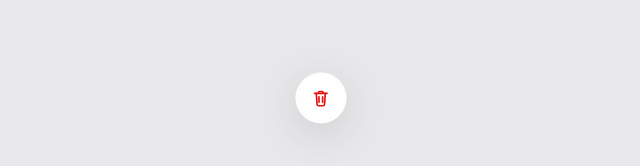
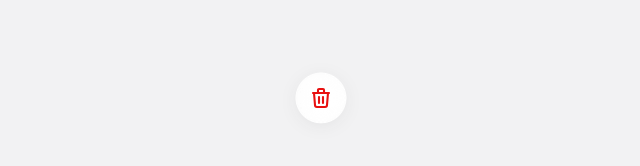
Before and after one commit to kaiser54/gooey-button, a React (Vite) app: page / in a window 1280 px wide. Shown: the part 302-468 px from the top of the page, without its empty margins (319-959 px from the left). Built offline with nearby package versions, Linux system fonts and the light colour scheme.

Commit message:
Use Inter, tighten the gap, and soften the shadow.

```diff
--- a/index.html
+++ b/index.html
@@ -5,6 +5,12 @@
     <link rel="icon" type="image/svg+xml" href="/favicon.svg" />
     <meta name="viewport" content="width=device-width, initial-scale=1.0" />
     <meta name="theme-color" content="#e8e8ea" />
+    <link rel="preconnect" href="https://fonts.googleapis.com" />
+    <link rel="preconnect" href="https://fonts.gstatic.com" crossorigin />
+    <link
+      href="https://fonts.googleapis.com/css2?family=Inter:wght@600&display=swap"
+      rel="stylesheet"
+    />
     <title>Gooey</title>
   </head>
   <body>
--- a/src/App.css
+++ b/src/App.css
@@ -38,11 +38,11 @@
   inset: 0;
   overflow: visible;
   pointer-events: none;
-  filter: url("#goo") drop-shadow(0 10px 18px rgba(28, 28, 36, 0.12));
+  filter: url("#goo") drop-shadow(0 3px 8px rgba(28, 28, 36, 0.06));
 }
 
 .gooey-flat {
-  filter: drop-shadow(0 10px 18px rgba(28, 28, 36, 0.12));
+  filter: drop-shadow(0 3px 8px rgba(28, 28, 36, 0.06));
 }
 
 .blob {
@@ -78,10 +78,9 @@
   background: transparent;
   cursor: pointer;
   -webkit-tap-highlight-color: transparent;
-  font-family: -apple-system, BlinkMacSystemFont, "Segoe UI", sans-serif;
+  font-family: Inter, ui-sans-serif, sans-serif;
   font-size: 1.0625rem;
-  font-weight: 700;
-  letter-spacing: -0.03em;
+  font-weight: 600;
 }
 
 .hit:focus {
@@ -145,6 +144,6 @@
 
 @media (prefers-reduced-motion: reduce) {
   .gooey {
-    filter: drop-shadow(0 10px 18px rgba(28, 28, 36, 0.12));
+    filter: drop-shadow(0 3px 8px rgba(28, 28, 36, 0.06));
   }
 }
--- a/src/App.tsx
+++ b/src/App.tsx
@@ -16,7 +16,7 @@ import "./App.css"
 
 const SIZE = 56
 const PILL_W = 156
-const GAP = 30
+const GAP = 16
 const CLUSTER_OPEN = PILL_W * 2 + GAP
 const TARGET_X = PILL_W + GAP
 const IDLE_X = (CLUSTER_OPEN - SIZE) / 2
@@ -24,7 +24,7 @@ const CANCEL_SCALE_FROM = 0.3
 
 const springOpen: Transition = {
   type: "spring",
-  duration: 1,
+  duration: 1.2,
   bounce: 0.35,
 }
 
@@ -48,17 +48,7 @@ const PRESS_IN = 0.97
 
 function TrashIcon() {
   return (
-    <svg
-      className="trash-icon"
-      viewBox="0 0 24 24"
-      aria-hidden="true"
-      focusable="false"
-    >
-      <path d="M5 7h14" />
-      <path d="M9.5 7V5.8c0-.4.3-.8.8-.8h3.4c.4 0 .8.4.8.8V7" />
-      <path d="M7 7l.8 12.2c.1.9.8 1.6 1.7 1.6h5c.9 0 1.6-.7 1.7-1.6L17 7" />
-      <path d="M10 11v6M14 11v6" />
-    </svg>
+    <svg xmlns="http://www.w3.org/2000/svg" width="24px" height="24px" viewBox="0 0 24 24"><path fill="none" stroke="currentColor" strokeLinecap="round" strokeLinejoin="round" strokeWidth="2.1" d="M4 7h16m-10 4v6m4-6v6M5 7l1 12a2 2 0 0 0 2 2h8a2 2 0 0 0 2-2l1-12M9 7V4a1 1 0 0 1 1-1h4a1 1 0 0 1 1 1v3" /></svg>
   )
 }
 
--- a/src/index.css
+++ b/src/index.css
@@ -10,6 +10,13 @@ body,
   min-height: 100%;
 }
 
+/* :root {
+  font-synthesis: none;
+  text-rendering: optimizeLegibility;
+  -webkit-font-smoothing: antialiased;
+  -moz-osx-font-smoothing: grayscale;
+} */
+
 .root {
   isolation: isolate;
 }
@@ -17,8 +24,7 @@ body,
 body {
   position: relative;
   margin: 0;
-  background: #e8e8ea;
+  background: #e8e8ea89;
   color: #111;
-  -webkit-font-smoothing: antialiased;
-  touch-action: manipulation;
+  /* touch-action: manipulation; */
 }
```
